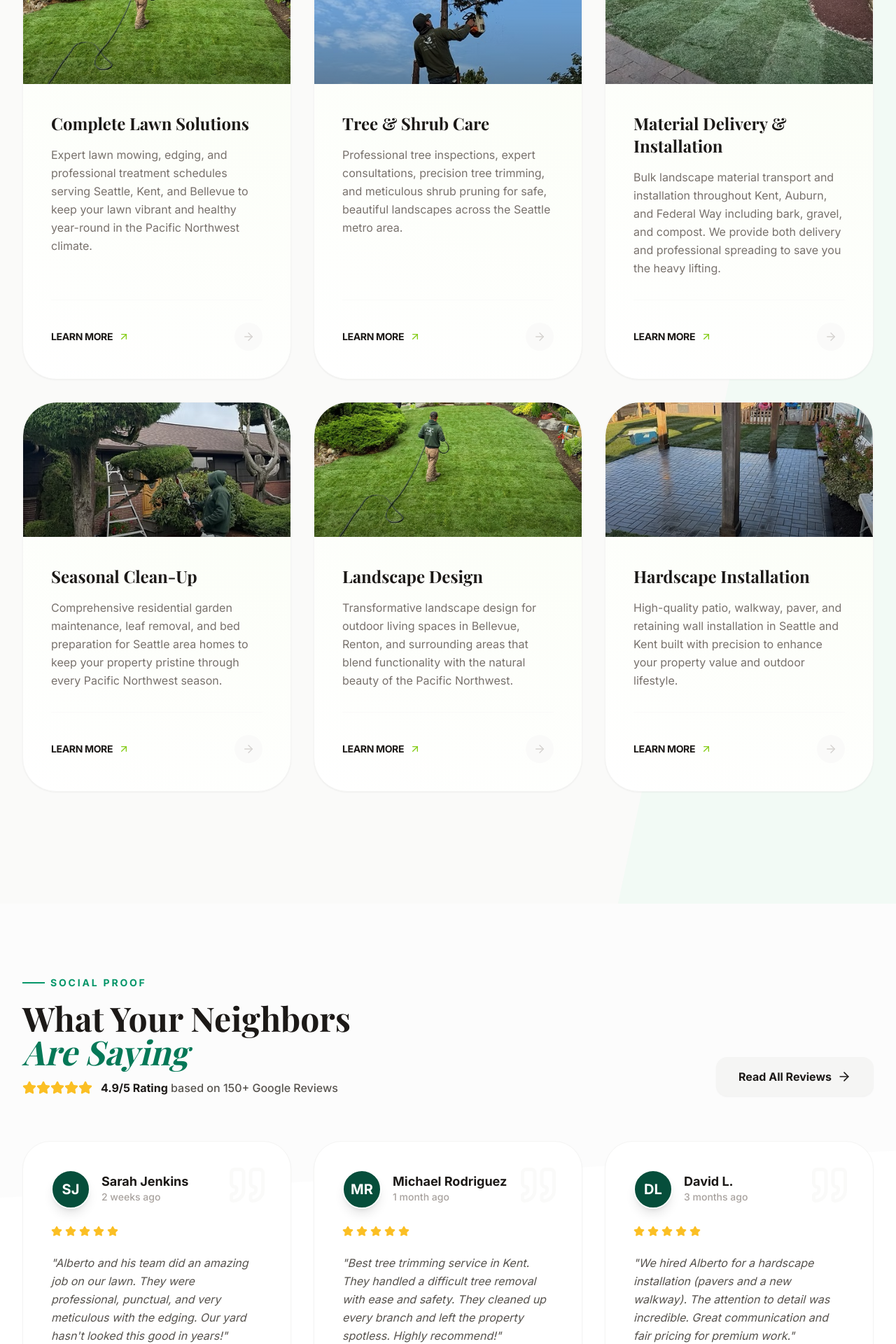
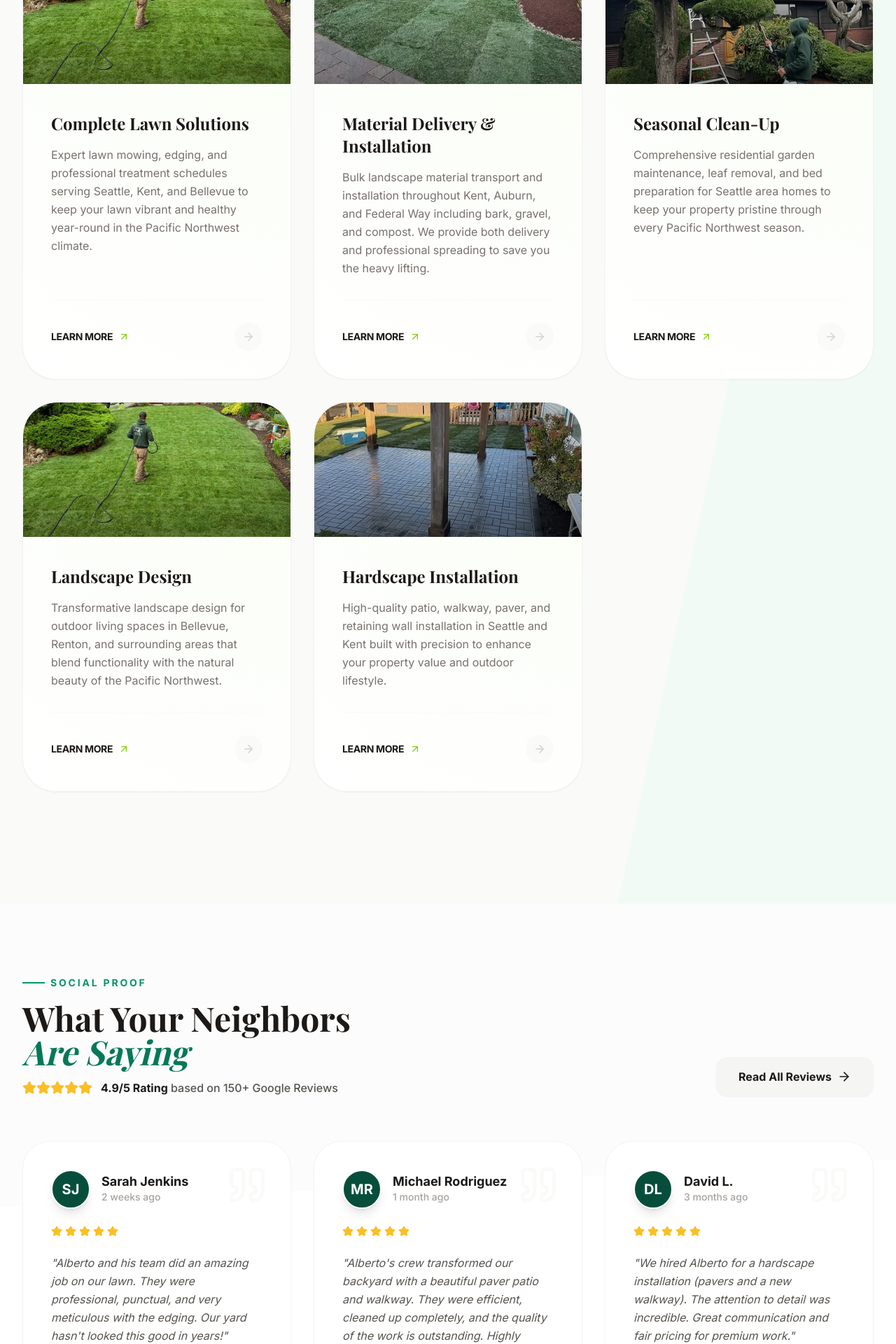
Before and after one commit to Julianthewebdesigner/Albertoslandscaping, a React (Vite) app: page / in a window 1280 px wide. Shown: the part 2440-4360 px from the top of the page at 70% size. Built offline with nearby package versions, Linux system fonts and the light colour scheme; a web font is replaced by a local one.

Commit message:
website changes insurance

```diff
--- a/App.tsx
+++ b/App.tsx
@@ -47,7 +47,7 @@ const App: React.FC = () => {
             <>
               <MetaTags
                 title="Professional Landscaping Services Seattle, Kent & Bellevue WA | Alberto's Landscaping LLC"
-                description="Expert landscaping services in Seattle, Kent, Bellevue & Renton WA. Lawn care, tree trimming, hardscaping, seasonal cleanup. Licensed, insured, family-owned since 2012."
+                description="Expert landscaping services in Seattle, Kent, Bellevue & Renton WA. Lawn care, hardscaping, landscape design, seasonal cleanup. Licensed, insured, family-owned since 2012."
                 image="https://albertoslandscaping.com/images/home-page/completelawnsolutions.jpeg"
                 url="https://albertoslandscaping.com"
               />
--- a/components/ContactPage.tsx
+++ b/components/ContactPage.tsx
@@ -158,7 +158,6 @@ export const ContactPage: React.FC = () => {
                   >
                     <option value="">Select a service...</option>
                     <option value="lawn">Lawn Maintenance</option>
-                    <option value="tree">Tree Care</option>
                     <option value="landscape">Landscape Design</option>
                     <option value="hardscape">Hardscaping</option>
                   </select>
--- a/components/MetaTags.tsx
+++ b/components/MetaTags.tsx
@@ -11,7 +11,7 @@ interface MetaTagsProps {
 
 export const MetaTags: React.FC<MetaTagsProps> = ({
   title = "Professional Landscaping Services Seattle, Kent & Bellevue WA | Alberto's Landscaping LLC",
-  description = "Expert landscaping services in Seattle, Kent, Bellevue & Renton WA. Lawn care, tree trimming, hardscaping, seasonal cleanup. Licensed, insured, family-owned since 2012.",
+  description = "Expert landscaping services in Seattle, Kent, Bellevue & Renton WA. Lawn care, hardscaping, landscape design, seasonal cleanup. Licensed, insured, family-owned since 2012.",
   image = "https://albertoslandscaping.com/images/home-page/completelawnsolutions.jpeg",
   url = "https://albertoslandscaping.com",
   type = "website"
--- a/components/ReviewsPage.tsx
+++ b/components/ReviewsPage.tsx
@@ -17,7 +17,7 @@ const DETAILED_REVIEWS = [
     location: "Kent, WA",
     date: "1 month ago",
     rating: 5,
-    text: "Best tree trimming service in Kent. They handled a difficult tree removal with ease and safety. They cleaned up every branch and left the property spotless. Highly recommend!",
+    text: "Alberto's crew transformed our backyard with a beautiful paver patio and walkway. They were efficient, cleaned up completely, and the quality of the work is outstanding. Highly recommend!",
     initials: "MR"
   },
   {
--- a/components/ReviewsSection.tsx
+++ b/components/ReviewsSection.tsx
@@ -14,7 +14,7 @@ const PREVIEW_REVIEWS = [
     name: "Michael Rodriguez",
     date: "1 month ago",
     rating: 5,
-    text: "Best tree trimming service in Kent. They handled a difficult tree removal with ease and safety. They cleaned up every branch and left the property spotless. Highly recommend!",
+    text: "Alberto's crew transformed our backyard with a beautiful paver patio and walkway. They were efficient, cleaned up completely, and the quality of the work is outstanding. Highly recommend!",
     initials: "MR"
   },
   {
--- a/components/ServicesPage.tsx
+++ b/components/ServicesPage.tsx
@@ -62,7 +62,7 @@ export const ServicesPage: React.FC<ServicesPageProps> = ({ onNavigate }) => {
     <>
       <MetaTags
         title="Our Services - Professional Landscaping Seattle & Kent | Alberto's Landscaping LLC"
-        description="Full-service landscaping in Seattle, Kent & Bellevue: Lawn care, tree trimming, hardscaping, irrigation, seasonal cleanup. Licensed & insured. Free estimates!"
+        description="Full-service landscaping in Seattle, Kent & Bellevue: Lawn care, hardscaping, landscape design, material delivery, seasonal cleanup. Licensed & insured. Free estimates!"
         image="https://albertoslandscaping.com/images/home-page/hardscape.jpeg"
         url="https://albertoslandscaping.com/services"
       />
--- a/components/ServicesSection.tsx
+++ b/components/ServicesSection.tsx
@@ -4,7 +4,6 @@ import { ArrowUpRight, ArrowRight } from 'lucide-react';
 
 const ServiceImageMap: Record<string, string> = {
   'Complete Lawn Solutions': '/images/home-page/completelawnsolutions.jpeg',
-  'Tree & Shrub Care': '/images/home-page/tree-and-shrubcare.jpeg',
   'Material Delivery & Installation': '/images/home-page/materialdelivery.jpeg',
   'Seasonal Clean-Up': '/images/home-page/seasonalcleanups.jpeg',
   'Hardscape Installation': '/images/home-page/hardscape.jpeg',
@@ -13,7 +12,6 @@ const ServiceImageMap: Record<string, string> = {
 
 const ServiceAltTextMap: Record<string, string> = {
   'Complete Lawn Solutions': 'Professional lawn mowing and maintenance services in Seattle and Kent WA',
-  'Tree & Shrub Care': 'Expert tree trimming and shrub pruning services in Bellevue and Renton WA',
   'Material Delivery & Installation': 'Landscape material delivery and installation in Auburn and Federal Way WA',
   'Seasonal Clean-Up': 'Fall and spring seasonal cleanup services in Seattle metro area',
   'Hardscape Installation': 'Custom patio and hardscape installation in Kent and Seattle WA',
@@ -39,7 +37,7 @@ export const ServicesSection: React.FC<ServicesSectionProps> = ({ onSeeAll }) =>
             </div>
             <h2 className="text-4xl md:text-6xl font-bold text-stone-900 mb-6">Our Services</h2>
             <p className="text-stone-500 text-lg leading-relaxed">
-              From meticulous lawn maintenance to complex tree consultations, we provide the expert care your Pacific Northwest home deserves.
+              From meticulous lawn maintenance to custom hardscaping and landscape design, we provide the expert care your Pacific Northwest home deserves.
             </p>
           </div>
 
--- a/constants.tsx
+++ b/constants.tsx
@@ -1,6 +1,6 @@
 
 import React from 'react';
-import { Leaf, Trees, Sprout, Wind, Hammer, Palette, Truck } from 'lucide-react';
+import { Leaf, Sprout, Wind, Hammer, Palette, Truck } from 'lucide-react';
 import { Service } from './types';
 
 export const BUSINESS_NAME = "Alberto's Landscaping LLC";
@@ -20,14 +20,6 @@ export const SERVICES: DetailedService[] = [
     imageUrl: '',
     icon: 'Leaf',
     features: ['Weekly Mowing & Edging', 'Fertilization & Weed Control', 'Aeration & Over-seeding', 'Sod Installation']
-  },
-  {
-    id: '2',
-    title: 'Tree & Shrub Care',
-    description: 'Professional tree inspections, expert consultations, precision tree trimming, and meticulous shrub pruning for safe, beautiful landscapes across the Seattle metro area.',
-    imageUrl: '',
-    icon: 'Trees',
-    features: ['Structural Pruning', 'Tree Risk Assessment', 'Hedge & Shrub Shaping', 'Ornamental Tree Care']
   },
   {
     id: '3',
--- a/index.html
+++ b/index.html
@@ -7,8 +7,8 @@
     <!-- Primary SEO Meta Tags -->
     <title>Professional Landscaping Services Seattle, Kent & Bellevue WA | Alberto's Landscaping LLC</title>
     <meta name="title" content="Professional Landscaping Services Seattle, Kent & Bellevue WA | Alberto's Landscaping LLC" />
-    <meta name="description" content="Expert landscaping services in Seattle, Kent, Bellevue & Renton WA. Lawn care, tree trimming, hardscaping, seasonal cleanup. Licensed, insured, family-owned since 2012. Call (206) 853-1582 for free quote!" />
-    <meta name="keywords" content="landscaping Seattle, lawn care Kent WA, tree trimming Bellevue, hardscaping Seattle, landscape design Renton, lawn maintenance Auburn, seasonal cleanup Federal Way, landscaper near me, landscaping companies Seattle, professional landscaping services" />
+    <meta name="description" content="Expert landscaping services in Seattle, Kent, Bellevue & Renton WA. Lawn care, hardscaping, landscape design, seasonal cleanup. Licensed, insured, family-owned since 2012. Call (206) 853-1582 for free quote!" />
+    <meta name="keywords" content="landscaping Seattle, lawn care Kent WA, hardscaping Seattle, landscape design Renton, lawn maintenance Auburn, seasonal cleanup Federal Way, landscaper near me, landscaping companies Seattle, professional landscaping services" />
     <meta name="author" content="Alberto's Landscaping LLC" />
     <meta name="robots" content="index, follow" />
     <link rel="canonical" href="https://albertoslandscaping.com" />
@@ -17,7 +17,7 @@
     <meta property="og:type" content="website" />
     <meta property="og:url" content="https://albertoslandscaping.com" />
     <meta property="og:title" content="Professional Landscaping Services Seattle, Kent & Bellevue WA | Alberto's Landscaping LLC" />
-    <meta property="og:description" content="Expert landscaping services in Seattle, Kent, Bellevue & Renton WA. Lawn care, tree trimming, hardscaping, seasonal cleanup. Licensed, insured, family-owned since 2012." />
+    <meta property="og:description" content="Expert landscaping services in Seattle, Kent, Bellevue & Renton WA. Lawn care, hardscaping, landscape design, seasonal cleanup. Licensed, insured, family-owned since 2012." />
     <meta property="og:image" content="https://albertoslandscaping.com/images/home-page/completelawnsolutions.jpeg" />
     <meta property="og:locale" content="en_US" />
 
@@ -25,7 +25,7 @@
     <meta property="twitter:card" content="summary_large_image" />
     <meta property="twitter:url" content="https://albertoslandscaping.com" />
     <meta property="twitter:title" content="Professional Landscaping Services Seattle, Kent & Bellevue WA | Alberto's Landscaping LLC" />
-    <meta property="twitter:description" content="Expert landscaping services in Seattle, Kent, Bellevue & Renton WA. Lawn care, tree trimming, hardscaping, seasonal cleanup." />
+    <meta property="twitter:description" content="Expert landscaping services in Seattle, Kent, Bellevue & Renton WA. Lawn care, hardscaping, landscape design, seasonal cleanup." />
     <meta property="twitter:image" content="https://albertoslandscaping.com/images/home-page/completelawnsolutions.jpeg" />
 
     <!-- Local Business Schema (JSON-LD) -->
@@ -132,14 +132,6 @@
               "@type": "Service",
               "name": "Lawn Care & Maintenance",
               "description": "Professional mowing, edging, fertilization, and lawn treatment services"
-            }
-          },
-          {
-            "@type": "Offer",
-            "itemOffered": {
-              "@type": "Service",
-              "name": "Tree & Shrub Care",
-              "description": "Expert tree trimming, pruning, and shrub maintenance services"
             }
           },
           {
```
Also changed, not shown: public/home-page/tree&shrubcare.jpeg (deleted), public/images/home-page/tree-and-shrubcare.jpeg (deleted).
